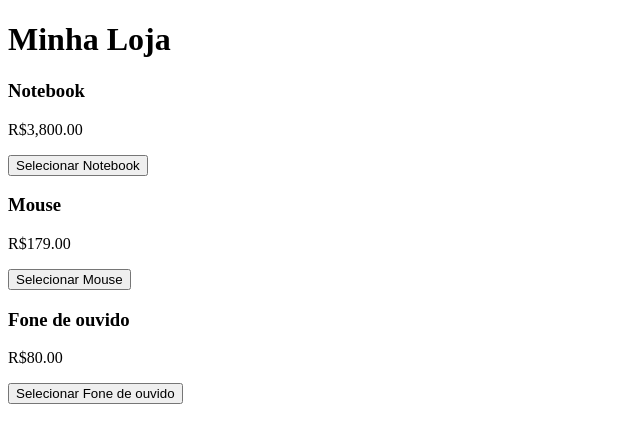
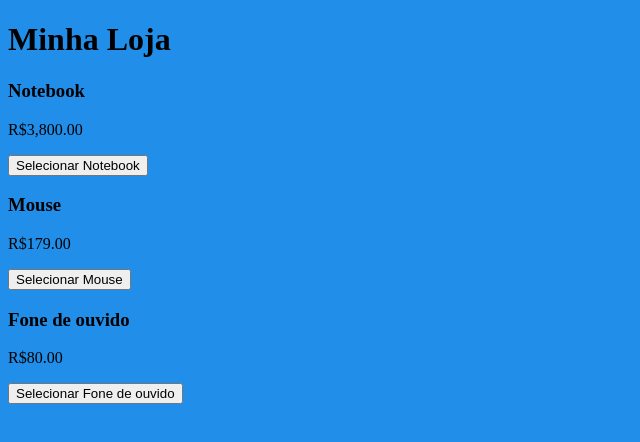
Before and after one commit to Cws021/meu-primeiro-app, an Angular app: page / in a window 1280 px wide. Shown: the top 442 px of the page, without its empty margins (0-640 px from the left). Built offline with nearby package versions, Linux system fonts and the light colour scheme.

Commit message:
Primeiro commit

```diff
--- a/src/styles.css
+++ b/src/styles.css
@@ -1 +1,4 @@
 /* You can add global styles to this file, and also import other style files */
+ body {
+    background-color: rgb(33, 143, 234);
+}
```
Also changed, not shown: 1 other file (tests, documents, lock files or other folders).
